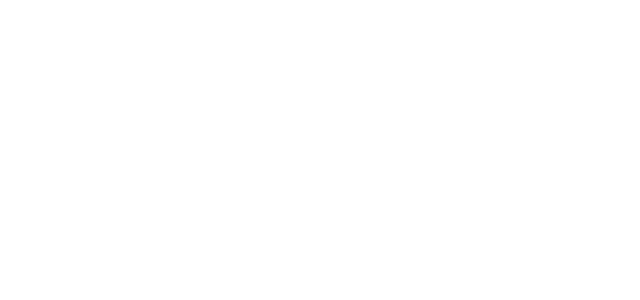
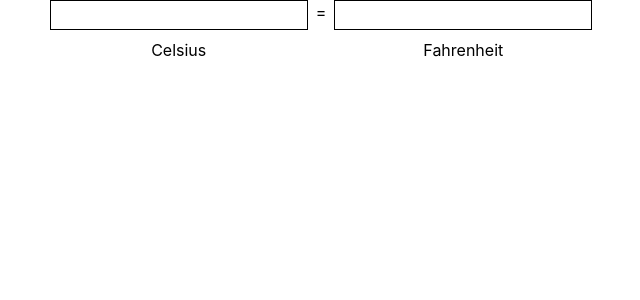
Before and after one commit to yiwenwangANU/playround_react, a React (Vite) app: page / in a window 1280 px wide. Before the commit this address had no page. Shown: the top 300 px of the page, without its empty margins (319-959 px from the left). Built offline with nearby package versions, Linux system fonts and the light colour scheme.

Commit message:
add tempeture converter

```diff
--- a/src/App.tsx
+++ b/src/App.tsx
@@ -1,8 +1,9 @@
 import { Routes, Route } from "react-router";
+import TemperatureConverterPage from "./pages/TemperatureConverterPage";
 
 const App = () => (
   <Routes>
-
+    <Route index element={<TemperatureConverterPage />} />
   </Routes>
 );
 
--- /dev/null
+++ b/src/pages/TemperatureConverterPage/TemperatureConverterPage.tsx
@@ -0,0 +1,48 @@
+import { useState, type FC } from "react";
+
+const TemperatureConverterPage: FC = () => {
+  const [celsius, setCelsius] = useState<number | null>(null);
+  const [fahrenheit, setFahrenheit] = useState<number | null>(null);
+
+  const handleCelsiusChange = (e: React.ChangeEvent<HTMLInputElement>) => {
+    const celsius = e.target.valueAsNumber;
+    const fahrenheit = Number(((celsius * 9) / 5 + 32).toFixed(2));
+    setCelsius(celsius);
+    setFahrenheit(fahrenheit);
+  };
+
+  const handleFahrenheitChange = (e: React.ChangeEvent<HTMLInputElement>) => {
+    const fahrenheit = e.target.valueAsNumber;
+    const celsius = Number((((fahrenheit - 32) * 5) / 9).toFixed(2));
+    setCelsius(celsius);
+    setFahrenheit(fahrenheit);
+  };
+
+  return (
+    <div className="mx-auto flex w-fit gap-2">
+      <div className="flex flex-col items-center gap-2">
+        <input
+          id="celsius"
+          type="number"
+          onChange={handleCelsiusChange}
+          value={celsius !== null ? celsius : undefined}
+          className="border border-black px-1 py-0.5"
+        />
+        <label htmlFor="celsius">Celsius</label>
+      </div>
+      =
+      <div className="flex flex-col items-center gap-2">
+        <input
+          className="border border-black px-1 py-0.5"
+          value={fahrenheit !== null ? fahrenheit : undefined}
+          id="fahrenheit"
+          type="number"
+          onChange={handleFahrenheitChange}
+        />
+        <label htmlFor="fahrenheit">Fahrenheit</label>
+      </div>
+    </div>
+  );
+};
+
+export default TemperatureConverterPage;
--- /dev/null
+++ b/src/pages/TemperatureConverterPage/index.ts
@@ -0,0 +1 @@
+export { default } from "./TemperatureConverterPage";
```
